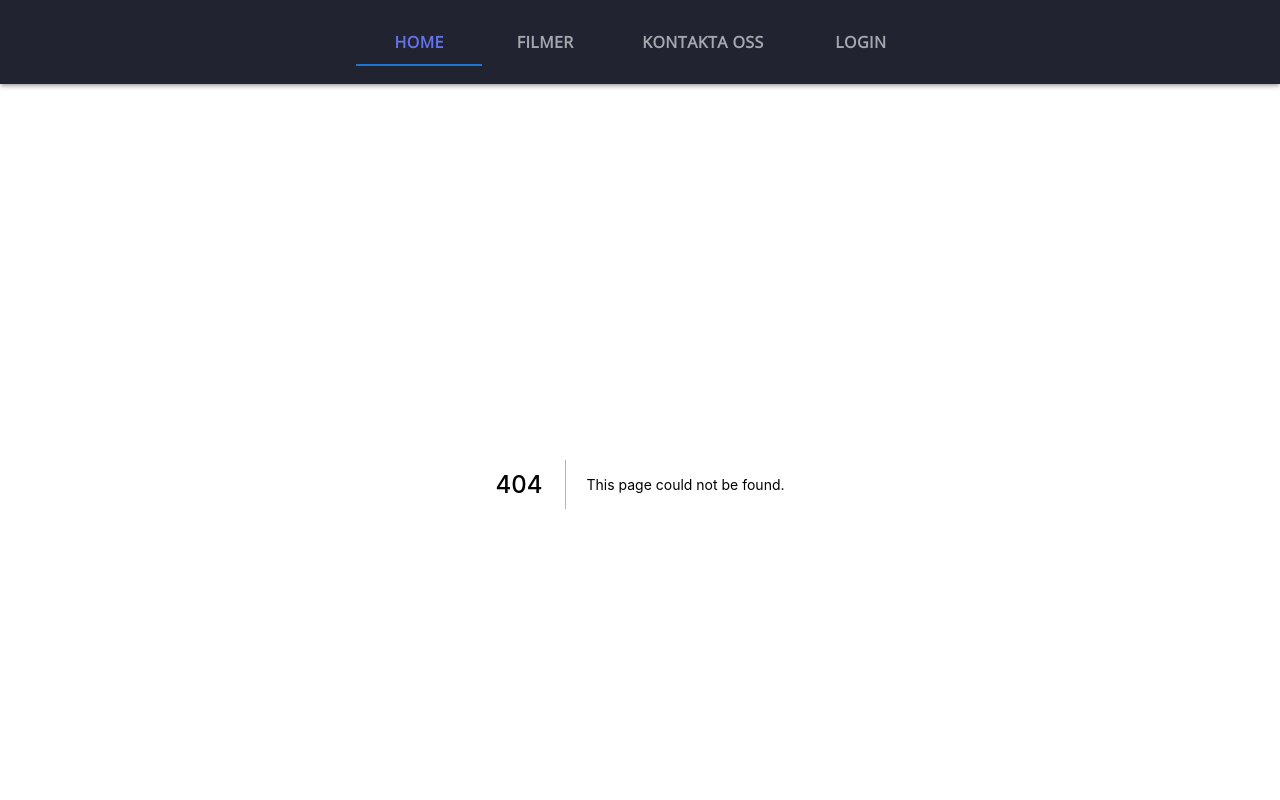
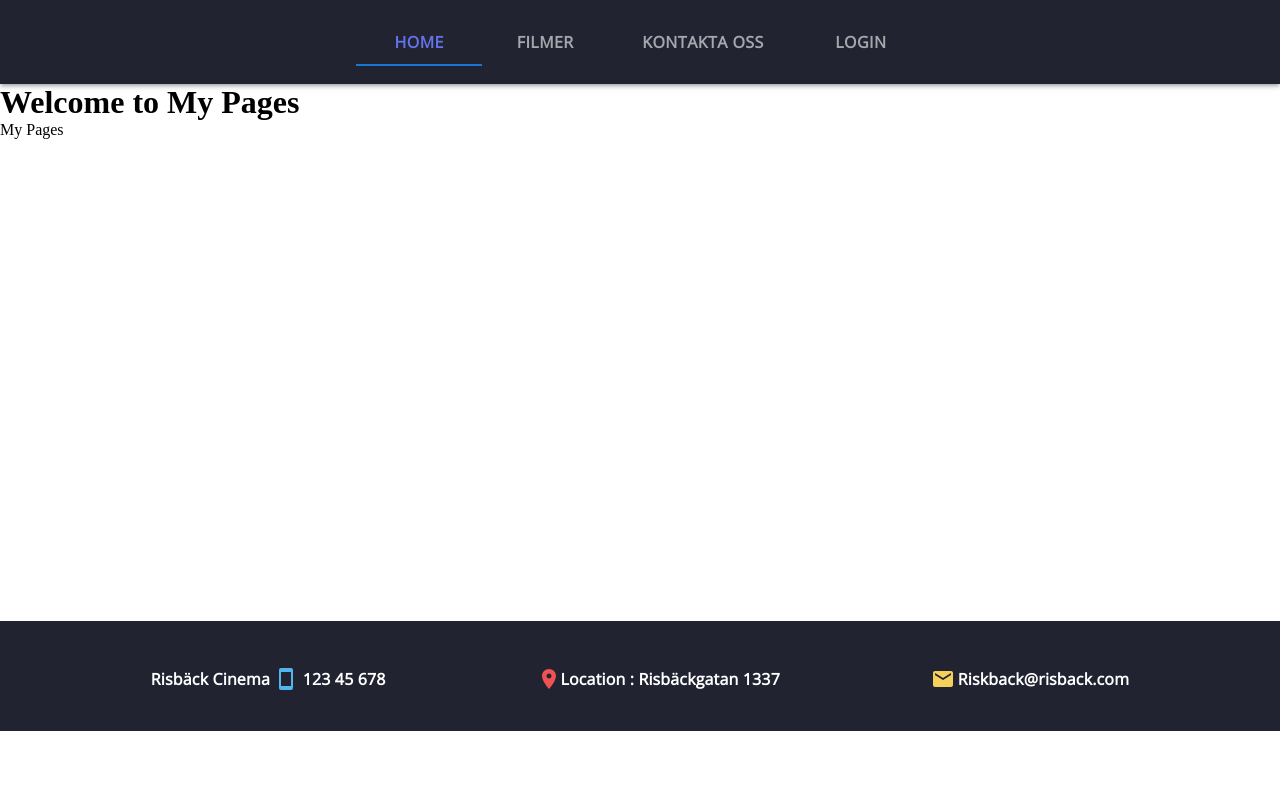
Before and after one commit to PontusVallgren/Kino-Cinema, a Next.js app: page /mypages in a window 1280 px wide. Before the commit this address had no page. Shown: the top 800 px of the page. Built offline with nearby package versions, Linux system fonts and the light colour scheme.

Commit message:
Created a boilerplate for My Pages

```diff
--- /dev/null
+++ b/src/pages/mypages.tsx
@@ -0,0 +1,11 @@
+import React from 'react';
+import { Box } from '@mui/material';
+
+export default function myPages() {
+  return (
+    <div>
+      <h1>Welcome to My Pages </h1>
+      <Box sx={{ height: '500px' }}>My Pages</Box>
+    </div>
+  );
+}
```
